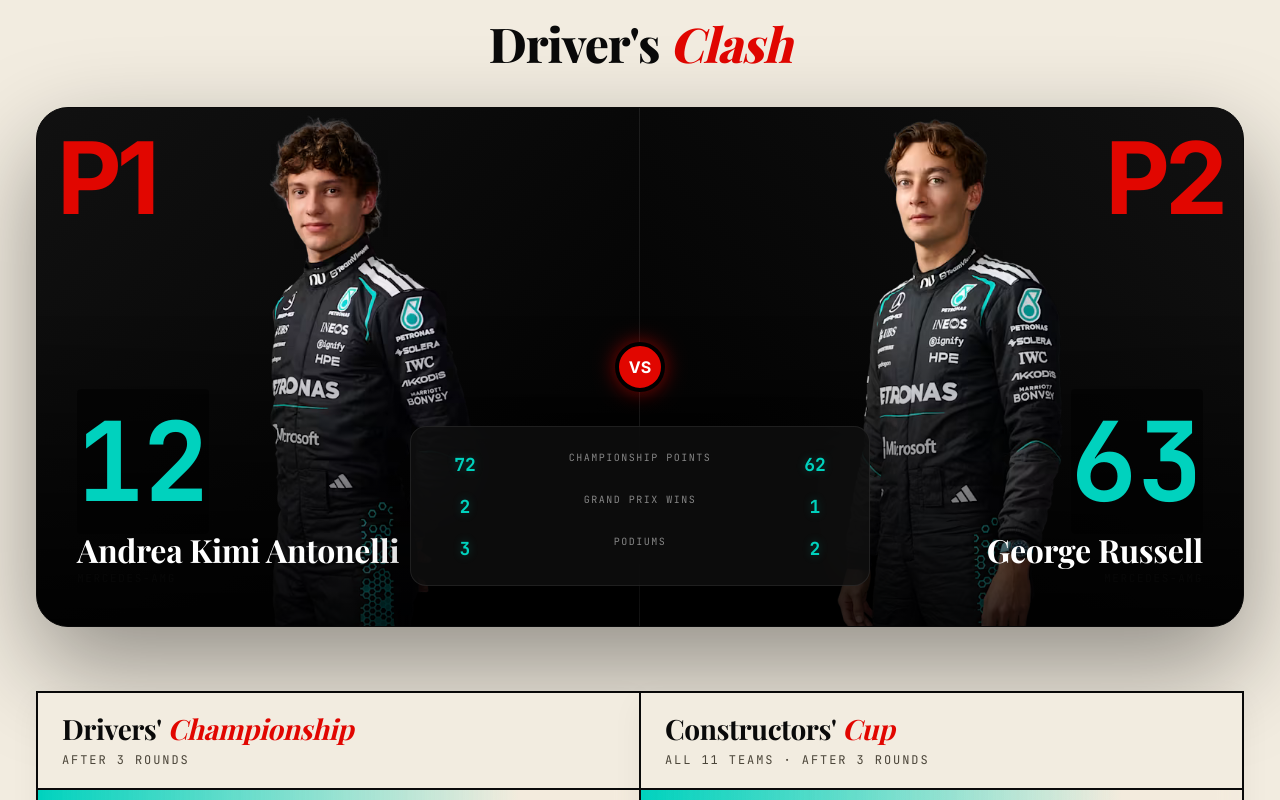
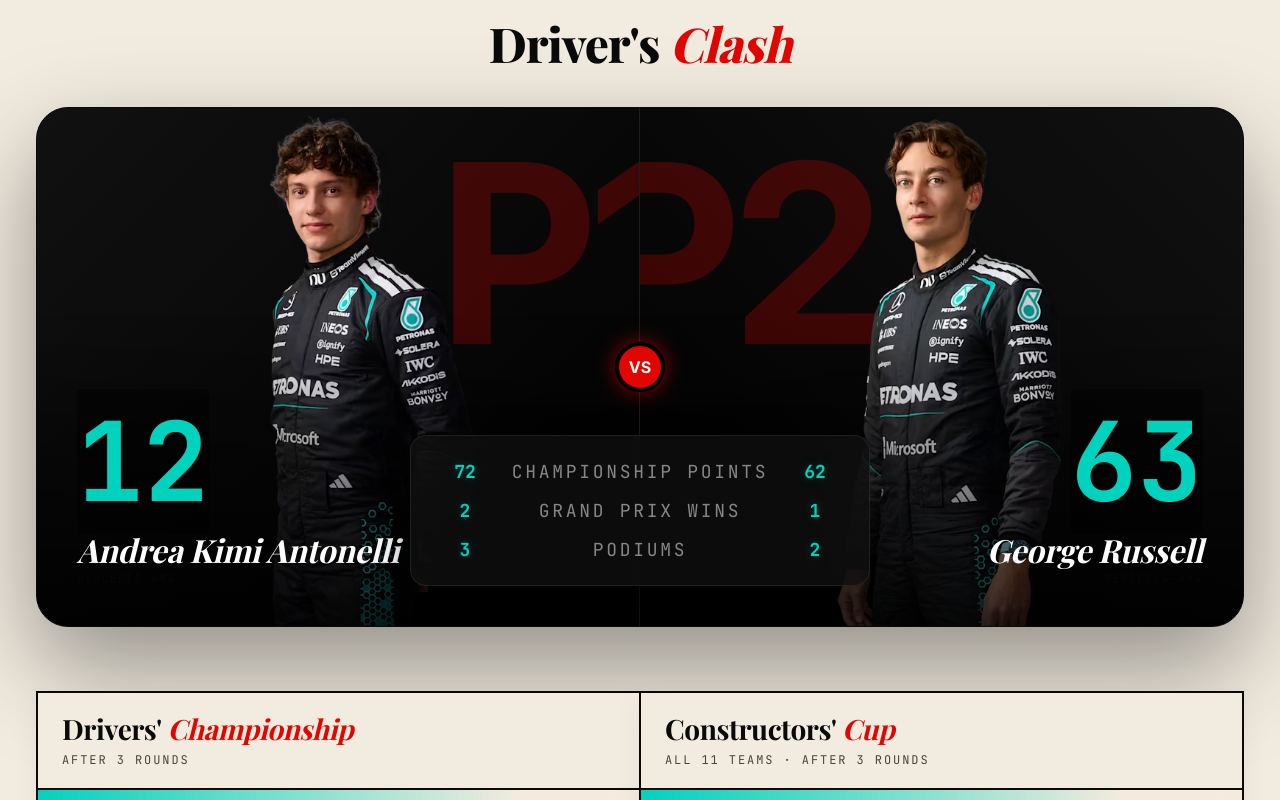
Before and after one commit to nimitt12/f1, a React (Vite) app: page / in a window 1280 px wide. Shown: the part 1840-2640 px from the top of the page. Built offline with nearby package versions, Linux system fonts and the light colour scheme; no server answers; a web font is replaced by a local one.

Commit message:
feat: add global design system, CSS variables, and animation keyframes to index.css

```diff
--- a/src/index.css
+++ b/src/index.css
@@ -2258,7 +2258,6 @@ body {
   letter-spacing: 0.22em;
   text-transform: uppercase;
   color: rgba(255, 255, 255, 0.55);
-  margin-bottom: 13px;
 }
 
 .stat-big {
@@ -2758,8 +2757,9 @@ body {
   position: absolute;
   top: 20px;
   font-family: "Inter", sans-serif;
-  font-size: 100px;
+  font-size: 250px;
   font-weight: 900;
+  opacity: 25%;
   color: var(--racing);
   letter-spacing: -0.05em;
   line-height: 1;
@@ -2768,11 +2768,11 @@ body {
 }
 
 .p1 .battle-bg-name {
-  left: 20px;
+  left: 400px;
   text-align: left;
 }
 .p2 .battle-bg-name {
-  right: 20px;
+  right: 368px;
   text-align: right;
 }
 
@@ -2817,6 +2817,7 @@ body {
   font-size: 32px;
   font-weight: 700;
   color: #fff;
+  font-style: italic;
   line-height: 1;
   letter-spacing: -0.01em;
 }
@@ -2888,7 +2889,7 @@ body {
 
 .stat-label {
   font-family: "JetBrains Mono", monospace;
-  font-size: 10px;
+  font-size: 18px;
   text-transform: uppercase;
   color: rgba(255, 255, 255, 0.5);
   letter-spacing: 0.15em;
```
